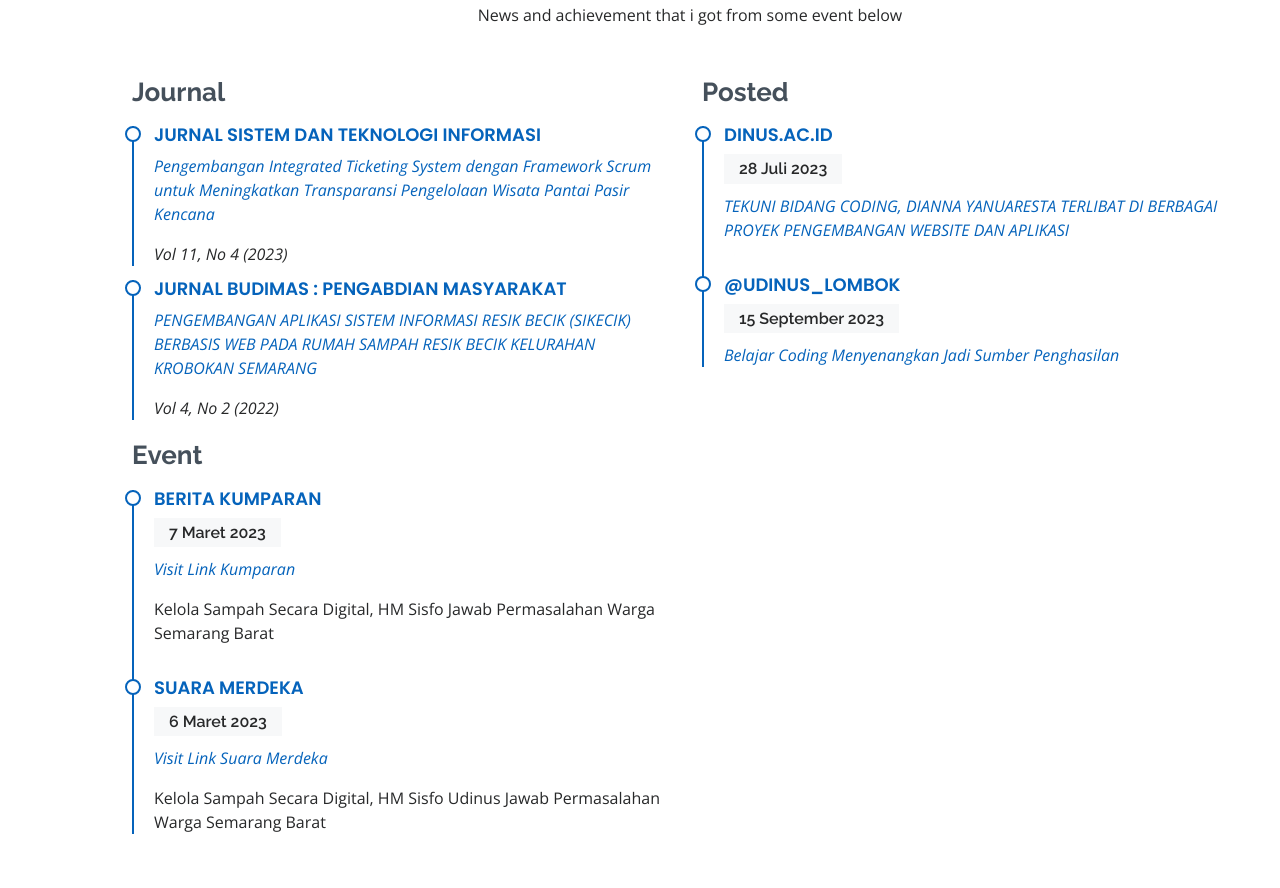
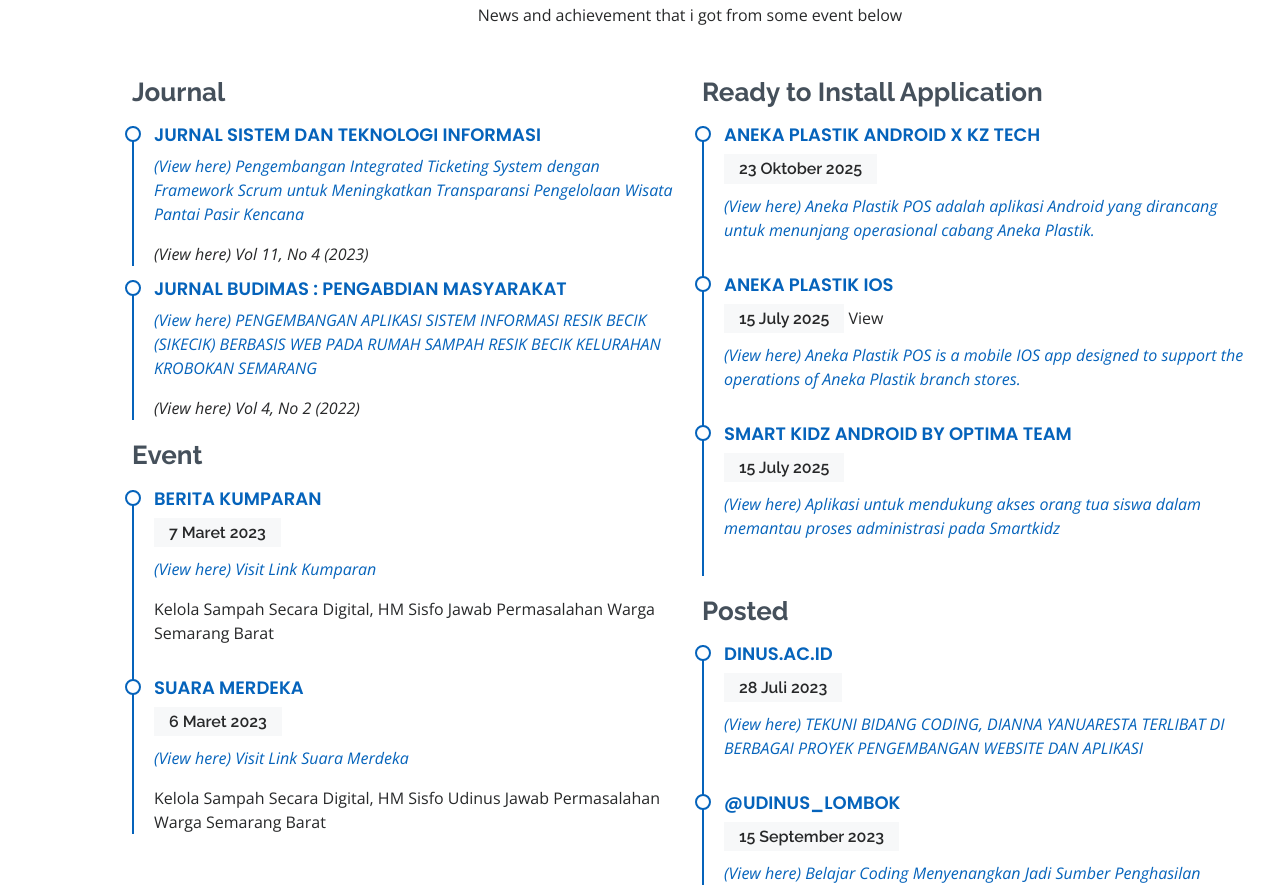
Before and after one commit to restadianna/restadianna.github.io, a plain HTML site: page index.html in a window 1280 px wide. Shown: the part 2000-2888 px from the top of the page. Drawn offline with nearby package versions, Linux system fonts and the light colour scheme.

Commit message:
update porto

```diff
--- a/index.html
+++ b/index.html
@@ -249,41 +249,59 @@
             <h3 class="resume-title">Journal</h3>
             <div class="resume-item pb-0">
               <h4>Jurnal Sistem dan Teknologi Informasi</h4>
-              <p><a href="https://jurnal.untan.ac.id/index.php/justin/search/authors/view?firstName=Dianna&middleName=&lastName=Yanuaresta&affiliation=Universitas%20Dian%20Nuswantoro&country=ID"><em>Pengembangan Integrated Ticketing System dengan Framework Scrum untuk Meningkatkan Transparansi Pengelolaan Wisata Pantai Pasir Kencana</em></a></p>
-              <p><em>Vol 11, No 4 (2023)</em></p>
+              <p><a href="https://jurnal.untan.ac.id/index.php/justin/search/authors/view?firstName=Dianna&middleName=&lastName=Yanuaresta&affiliation=Universitas%20Dian%20Nuswantoro&country=ID"><em>(View here) Pengembangan Integrated Ticketing System dengan Framework Scrum untuk Meningkatkan Transparansi Pengelolaan Wisata Pantai Pasir Kencana</em></a></p>
+              <p><em>(View here) Vol 11, No 4 (2023)</em></p>
             </div>
 
             <div class="resume-item pb-0">
               <h4>Jurnal Budimas : Pengabdian Masyarakat</h4>
-              <p><a href="https://jurnal.stie-aas.ac.id/index.php/index/search/authors/view?firstName=Dianna&middleName=&lastName=Yanuaresta&affiliation=Universitas%20Dian%20Nuswantoro&country=ID"><em>PENGEMBANGAN APLIKASI SISTEM INFORMASI RESIK BECIK (SIKECIK) BERBASIS WEB PADA RUMAH SAMPAH RESIK BECIK KELURAHAN KROBOKAN SEMARANG</em></a></p>
-              <p><em>Vol 4, No 2 (2022)</em></p>
+              <p><a href="https://jurnal.stie-aas.ac.id/index.php/index/search/authors/view?firstName=Dianna&middleName=&lastName=Yanuaresta&affiliation=Universitas%20Dian%20Nuswantoro&country=ID"><em>(View here) PENGEMBANGAN APLIKASI SISTEM INFORMASI RESIK BECIK (SIKECIK) BERBASIS WEB PADA RUMAH SAMPAH RESIK BECIK KELURAHAN KROBOKAN SEMARANG</em></a></p>
+              <p><em>(View here) Vol 4, No 2 (2022)</em></p>
             </div>
 
             <h3 class="resume-title">Event</h3>
             <div class="resume-item">
               <h4> Berita Kumparan</h4>
               <h5>7 Maret 2023</h5>
-              <p><a href="https://kumparan.com/redaksi-1666759045474479469/kelola-sampah-secara-digital-hm-sisfo-jawab-permasalahan-warga-semarang-barat-1zy0n7TEEHZ/4"><em>Visit Link Kumparan</em></a></p>
+              <p><a href="https://kumparan.com/redaksi-1666759045474479469/kelola-sampah-secara-digital-hm-sisfo-jawab-permasalahan-warga-semarang-barat-1zy0n7TEEHZ/4"><em>(View here) Visit Link Kumparan</em></a></p>
               <p>Kelola Sampah Secara Digital, HM Sisfo Jawab Permasalahan Warga Semarang Barat</p>
             </div>
             <div class="resume-item">
               <h4>Suara Merdeka</h4>
               <h5>6 Maret 2023</h5>
-              <p><a href="https://www.suaramerdeka.com/pendidikan/047867325/kelola-sampah-secara-digital-hm-sisfo-udinus-jawab-permasalahan-warga-semarang-barat"><em>Visit Link Suara Merdeka</em></a></p>
+              <p><a href="https://www.suaramerdeka.com/pendidikan/047867325/kelola-sampah-secara-digital-hm-sisfo-udinus-jawab-permasalahan-warga-semarang-barat"><em>(View here) Visit Link Suara Merdeka</em></a></p>
               <p>Kelola Sampah Secara Digital, HM Sisfo Udinus Jawab Permasalahan Warga Semarang Barat</p>
             </div>
           </div>
+
           <div class="col-lg-6">
+            <h3 class="resume-title">Ready to Install Application</h3>
+            <div class="resume-item">
+              <h4>Aneka Plastik Android x KZ Tech</h4>
+              <h5>23 Oktober 2025</h5>
+              <p><a href="https://play.google.com/store/apps/details?id=com.dianna.aneka_plastik_rebuild&pcampaignid=web_share"><em>(View here) Aneka Plastik POS adalah aplikasi Android yang dirancang untuk menunjang operasional cabang Aneka Plastik.</em></a></p>
+            </div>
+            <div class="resume-item">
+              <h4>Aneka Plastik IOS</h4>
+              <h5>15 July 2025 </h5> <span>View</span>
+              <p><a href="https://apps.apple.com/id/app/aneka-plastik/id6748248375"><em>(View here) Aneka Plastik POS is a mobile IOS app designed to support the operations of Aneka Plastik branch stores.</em></a></p>
+            </div>
+            <div class="resume-item">
+              <h4>Smart Kidz Android by Optima Team</h4>
+              <h5>15 July 2025</h5>
+              <p><a href="https://play.google.com/store/apps/details?id=com.optima.smartkidz_app&pcampaignid=web_share"><em>(View here) Aplikasi untuk mendukung akses orang tua siswa dalam memantau proses administrasi pada Smartkidz</em></a></p>
+            </div>
+
             <h3 class="resume-title">Posted</h3>
             <div class="resume-item">
               <h4>dinus.ac.id</h4>
               <h5>28 Juli 2023</h5>
-              <p><a href="https://dinus.ac.id/2023/07/tekuni-bidang-coding-dianna-yanuaresta-terlibat-di-berbagai-proyek-pengembangan-website-dan-aplikasi/"><em>TEKUNI BIDANG CODING, DIANNA YANUARESTA TERLIBAT DI BERBAGAI PROYEK PENGEMBANGAN WEBSITE DAN APLIKASI</em></a></p>
+              <p><a href="https://dinus.ac.id/2023/07/tekuni-bidang-coding-dianna-yanuaresta-terlibat-di-berbagai-proyek-pengembangan-website-dan-aplikasi/"><em>(View here) TEKUNI BIDANG CODING, DIANNA YANUARESTA TERLIBAT DI BERBAGAI PROYEK PENGEMBANGAN WEBSITE DAN APLIKASI</em></a></p>
             </div>
             <div class="resume-item">
               <h4>@udinus_lombok</h4>
               <h5>15 September 2023</h5>
-              <p><a href="https://www.instagram.com/udinus_lombok/p/CxNDGjFhqdL/?img_index=1"><em>Belajar Coding Menyenangkan Jadi Sumber Penghasilan</em></a></p>
+              <p><a href="https://www.instagram.com/udinus_lombok/p/CxNDGjFhqdL/?img_index=1"><em>(View here) Belajar Coding Menyenangkan Jadi Sumber Penghasilan</em></a></p>
             </div>
           </div>
         </div>
```
Also changed, not shown: 1 other file.
